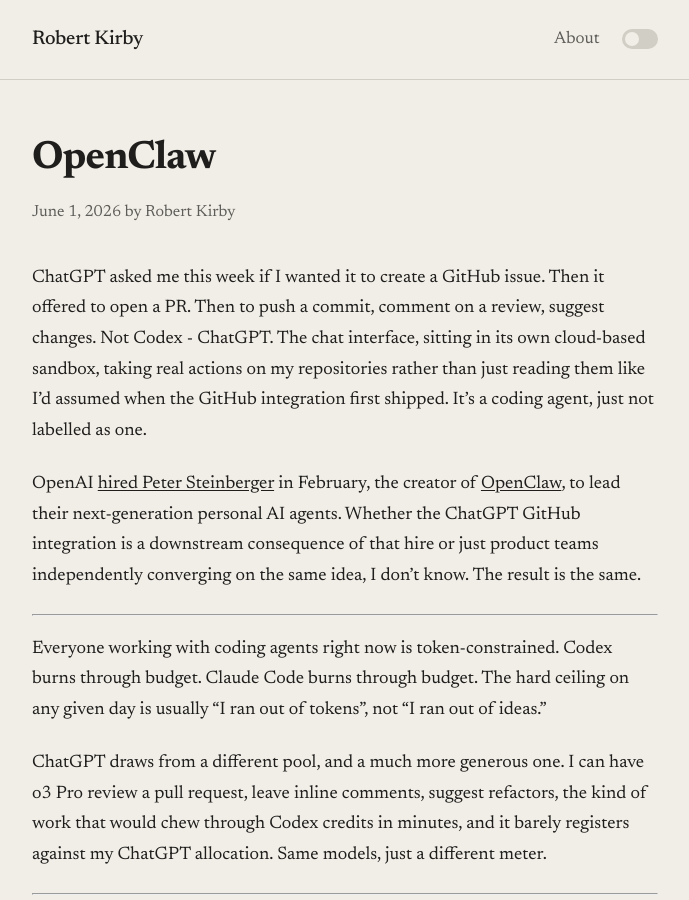
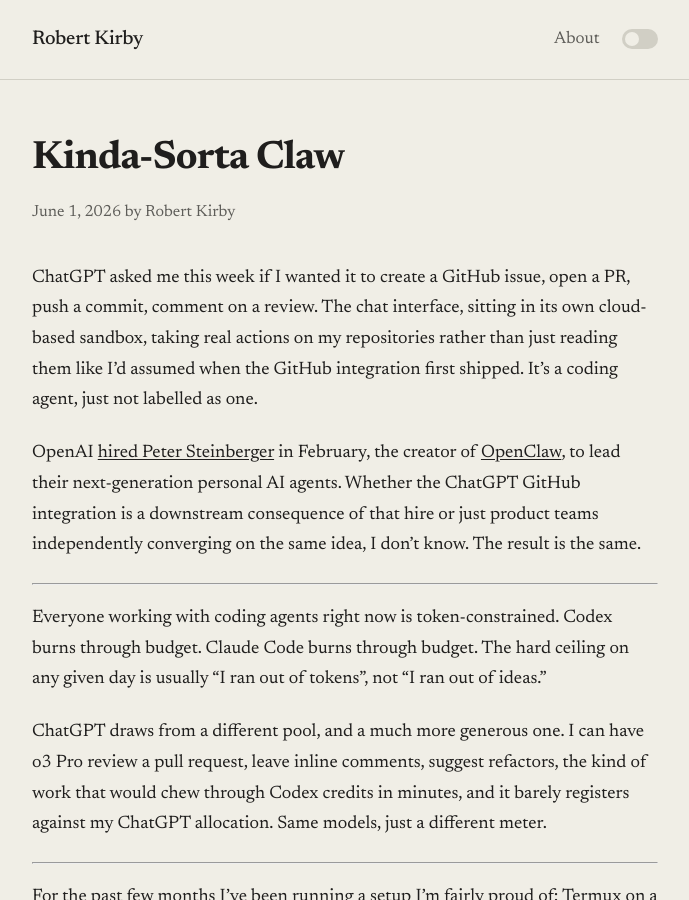
Before and after one commit to rob137/rob137.github.io, a Jekyll site: the page built from _posts/2026-06-01-kinda-sorta-claw.md, in a window 1280 px wide and 900 px high. Shown: the whole window, without its empty margins (295-984 px from the left). Built offline with Jekyll 4.4.1, drawn with Linux system fonts in a browser that asks for light colours.

Commit message:
Rename post: OpenClaw -> Kinda-Sorta Claw, fix excerpt and opening

```diff
--- a/_posts/2026-06-01-openclaw.md
+++ b/_posts/2026-06-01-kinda-sorta-claw.md
@@ -1,12 +1,12 @@
 ---
 layout: post
-title: "OpenClaw"
+title: "Kinda-Sorta Claw"
 date: 2026-06-01 09:00:00 +0000
 tags: [ai, agents, github]
-excerpt: "ChatGPT asked me to create a PR this week. Not Codex. ChatGPT. And it draws from a completely different token budget."
+excerpt: "ChatGPT quietly became a coding agent. It's on a different billing rail."
 ---
 
-ChatGPT asked me this week if I wanted it to create a GitHub issue. Then it offered to open a PR. Then to push a commit, comment on a review, suggest changes. Not Codex - ChatGPT. The chat interface, sitting in its own cloud-based sandbox, taking real actions on my repositories rather than just reading them like I'd assumed when the GitHub integration first shipped. It's a coding agent, just not labelled as one.
+ChatGPT asked me this week if I wanted it to create a GitHub issue, open a PR, push a commit, comment on a review. The chat interface, sitting in its own cloud-based sandbox, taking real actions on my repositories rather than just reading them like I'd assumed when the GitHub integration first shipped. It's a coding agent, just not labelled as one.
 
 OpenAI [hired Peter Steinberger](https://techcrunch.com/2026/02/15/openclaw-creator-peter-steinberger-joins-openai/) in February, the creator of [OpenClaw](https://github.com/openclaw/openclaw), to lead their next-generation personal AI agents. Whether the ChatGPT GitHub integration is a downstream consequence of that hire or just product teams independently converging on the same idea, I don't know. The result is the same.
 
```
